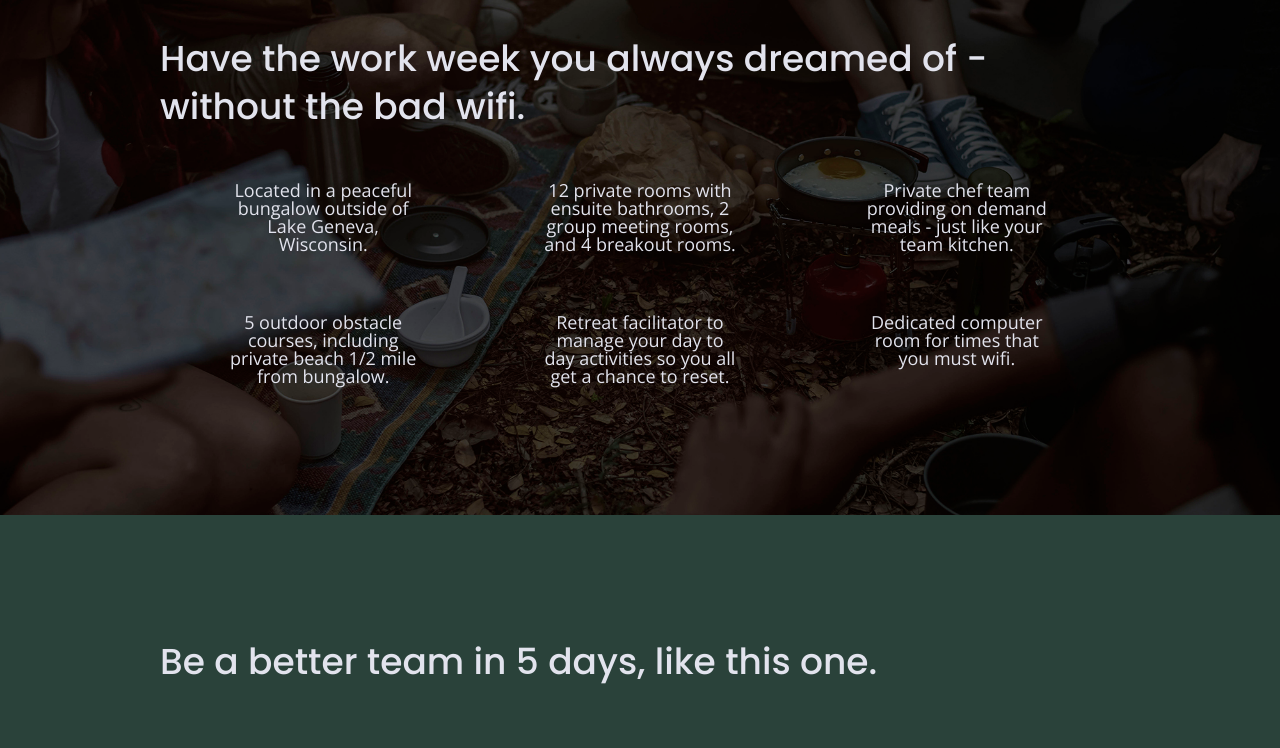
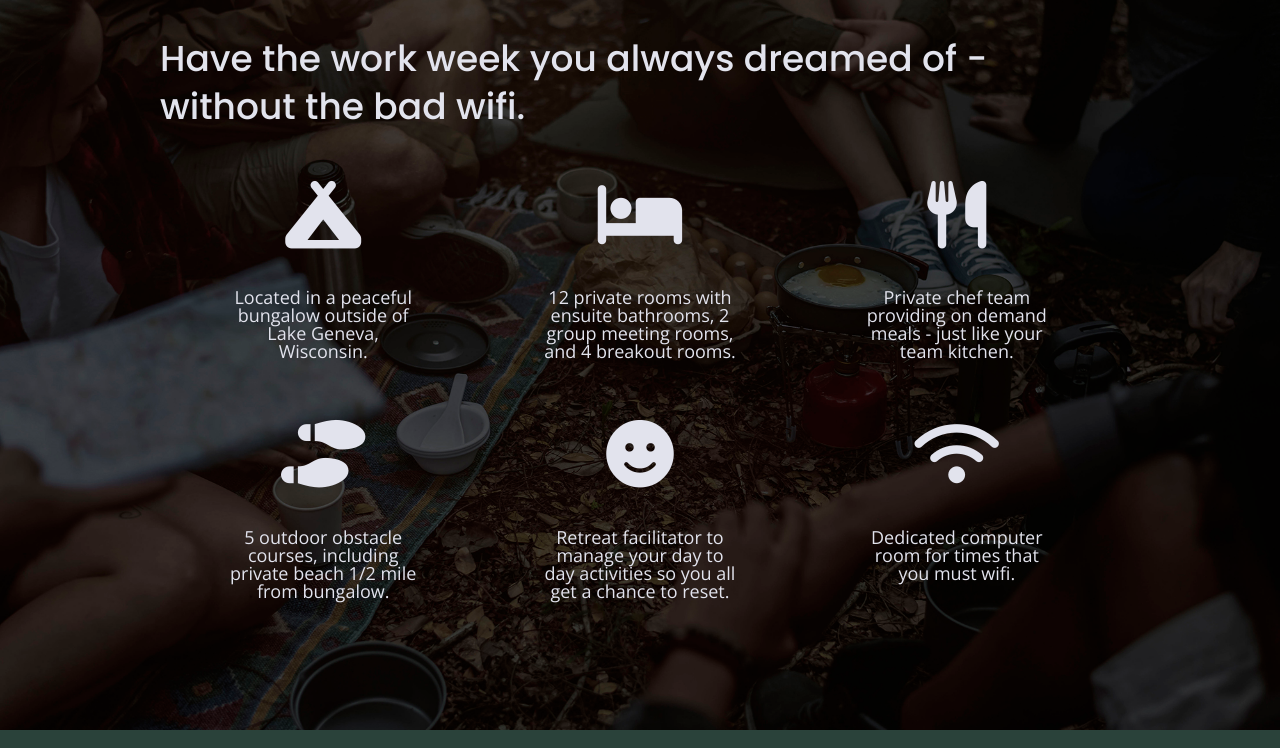
Before and after one commit to TanyaEychner/unplugged-responsive, a website: page index.html in a window 1280 px wide. Shown: the part 1096-1844 px from the top of the page. Drawn offline with nearby package versions, Linux system fonts and the light colour scheme.

Commit message:
Added icons with font awesome

```diff
--- a/css/main.css
+++ b/css/main.css
@@ -303,6 +303,11 @@ input[type=button] {
 .features article {
   width: 63%;
   margin: 30px 0;
+}
+
+.features i {
+  font-size: 3.75em;
+  margin-bottom: 40px;
 }
 
 .features .features-items {
--- a/index.html
+++ b/index.html
@@ -20,6 +20,8 @@
 
     <link rel="stylesheet" href="css/normalize.css">
     <link rel="stylesheet" href="css/main.css">
+
+    <script src="https://kit.fontawesome.com/517919cd5c.js" crossorigin="anonymous"></script>
 
     <meta name="theme-color" content="#fafafa">
   </head>
@@ -75,41 +77,53 @@
           </h2>
           <div class="features-items">
           <article>
-            <p class="fontawesome-icon"></p>
+            <p class="fontawesome-icon">
+              <i class="fa-solid fa-campground"></i>
+            </p>
             <p class="features-item-description">
               Located in a peaceful bungalow outside of Lake Geneva, Wisconsin.
             </p>
           </article>
           <article>
-            <p class="fontawesome-icon"></p>
+            <p class="fontawesome-icon">
+              <i class="fa-solid fa-bed"></i>
+            </p>
             <p class="features-item-description">
               12 private rooms with ensuite bathrooms, 2 group meeting rooms,
               and 4 breakout rooms.
             </p>
           </article>
           <article>
-            <p class="fontawesome-icon"></p>
+            <p class="fontawesome-icon">
+              <i class="fa-solid fa-utensils"></i>
+            </p>
             <p class="features-item-description">
               Private chef team providing on demand meals - just like your team
               kitchen.
             </p>
           </article>
           <article>
-            <p class="fontawesome-icon"></p>
+            <p class="fontawesome-icon">
+              <i class="fa-solid fa-shoe-prints"></i>
+            </p>
             <p class="features-item-description">
               5 outdoor obstacle courses, including private beach 1/2 mile from
               bungalow.
             </p>
           </article>
           <article>
-            <p class="fontawesome-icon"></p>
+            <p class="fontawesome-icon">
+              <i class="fa-solid fa-face-smile"></i>
+            </p>
             <p class="features-item-description">
               Retreat facilitator to manage your day to day activities so you
               all get a chance to reset.
             </p>
           </article>
           <article>
-            <p class="fontawesome-icon"></p>
+            <p class="fontawesome-icon">
+              <i class="fa-solid fa-wifi"></i>
+            </p>
             <p class="features-item-description">
               Dedicated computer room for times that you must wifi.
             </p>
```
Also changed, not shown: faq/index.html (+2 -0 lines).
